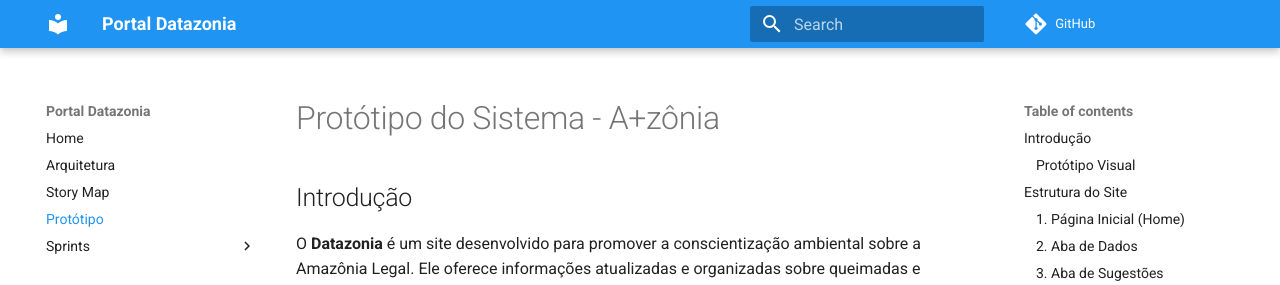
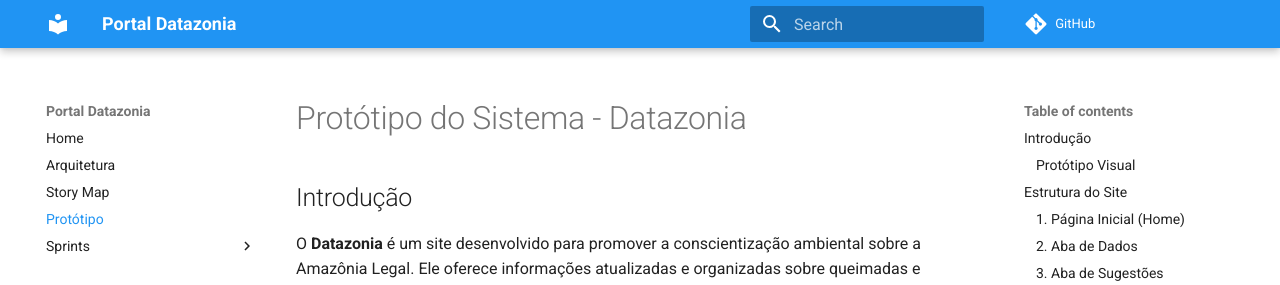
Before and after one commit to unb-mds/2024-2-Amaiszonia, an MkDocs documentation site: the page built from docs/prototipo.md, in a window 1280 px wide and 900 px high. Shown: the top 285 px of the window. Built offline with MkDocs 1.6.1 and Material for MkDocs 9.7.7, drawn with Linux system fonts in a browser that asks for light colours; comment, search, counter and statistics services are not loaded.

Commit message:
alteração na documentação

```diff
--- a/docs/prototipo.md
+++ b/docs/prototipo.md
@@ -1,4 +1,4 @@
-# Protótipo do Sistema - A+zônia
+# Protótipo do Sistema - Datazonia
 
 ## Introdução
 
```
